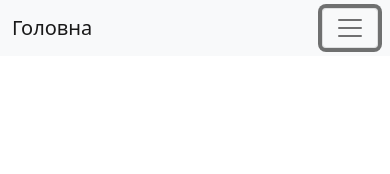
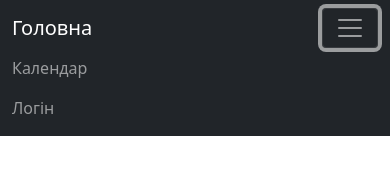
Before and after one commit to Vb1221/Vb1221.githubb.io, a plain HTML site: page index.html in a window 390 px wide. Both pictures are taken after a click on the button "Toggle navigation". Drawn offline with nearby package versions, Linux system fonts and the light colour scheme.

Commit message:
fix navbar

```diff
--- a/index.html
+++ b/index.html
@@ -6,13 +6,14 @@
   <meta name="viewport" content="width=device-width, initial-scale=1.0">
   <title>Food Monitoring</title>
   <link href="https://cdn.jsdelivr.net/npm/bootstrap@5.0.2/dist/css/bootstrap.min.css" rel="stylesheet" integrity="sha384-EVSTQN3/azprG1Anm3QDgpJLIm9Nao0Yz1ztcQTwFspd3yD65VohhpuuCOmLASjC" crossorigin="anonymous">
+  <script src="https://cdn.jsdelivr.net/npm/bootstrap@5.0.2/dist/js/bootstrap.bundle.min.js" integrity="sha384-MrcW6ZMFYlzcLA8Nl+NtUVF0sA7MsXsP1UyJoMp4YLEuNSfAP+JcXn/tWtIaxVXM" crossorigin="anonymous"></script>
   <script src="script/script.js"></script>
   <link rel="stylesheet" href="style/style.css">
 </head>
 <body>
   <!--  https://vb1221.github.io/ -->
   <header>
-    <nav class="navbar navbar-expand-lg navbar-light bg-light">
+    <!-- <nav class="navbar navbar-expand-lg navbar-dark bg-dark">
       <div class="container-fluid">
         <a class="navbar-brand" href="#">Головна</a>
         <button class="navbar-toggler" type="button" data-bs-toggle="collapse" data-bs-target="#navbarNav" aria-controls="navbarNav" aria-expanded="false" aria-label="Toggle navigation">
@@ -29,7 +30,27 @@
           </ul>
         </div>
       </div>
+    </nav> -->
+
+    <nav class="navbar navbar-expand-lg navbar-dark bg-dark">
+      <div class="container-fluid">
+        <a class="navbar-brand" href="#">Головна</a>
+        <button class="navbar-toggler" type="button" data-bs-toggle="collapse" data-bs-target="#navbarNav" aria-controls="navbarNav" aria-expanded="false" aria-label="Toggle navigation">
+          <span class="navbar-toggler-icon"></span>
+        </button>
+        <div class="collapse navbar-collapse" id="navbarNav">
+          <ul class="navbar-nav">
+            <li class="nav-item">
+              <a class="nav-link" href="#" data-bs-toggle="collapse" data-bs-target=".navbar-collapse.show">Календар</a>
+            </li>
+            <li class="nav-item">
+              <a class="nav-link" href="#" data-bs-toggle="collapse" data-bs-target=".navbar-collapse.show">Логін</a>
+            </li>
+          </ul>
+        </div>
+      </div>
     </nav>
+
 
   </header>
 
--- a/style/style.css
+++ b/style/style.css
@@ -0,0 +1,4 @@
+body{
+  box-sizing: border-box;
+  margin: 0 auto;
+}
```
